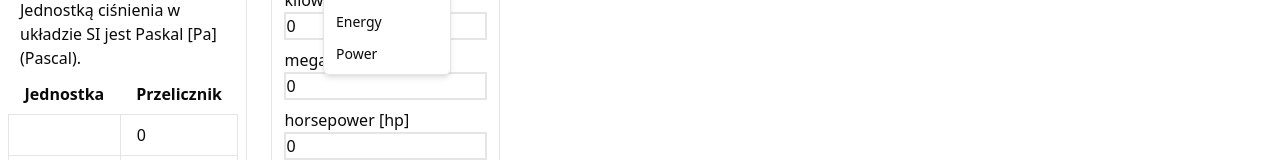
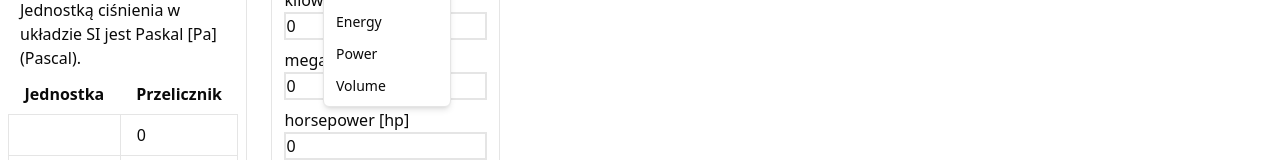
Before and after one commit to PiotrCembrowski/uniter, a Next.js app: page /power in a window 1280 px wide. Both pictures are taken after a click on the button "KONWERTERS". Shown: the part 218-378 px from the top of the page. Built offline with nearby package versions, Linux system fonts and the light colour scheme; what next-redux-wrapper would draw is missing.

Commit message:
adding volume to menu

```diff
--- a/app/components/header/Header.tsx
+++ b/app/components/header/Header.tsx
@@ -40,6 +40,9 @@ const Header = () => {
               <DropdownMenuItem>
                 <Link href="/power">Power</Link>
               </DropdownMenuItem>
+              <DropdownMenuItem>
+                <Link href="/power">Volume</Link>
+              </DropdownMenuItem>
             </DropdownMenuContent>
           </DropdownMenu>
         </div>
```
